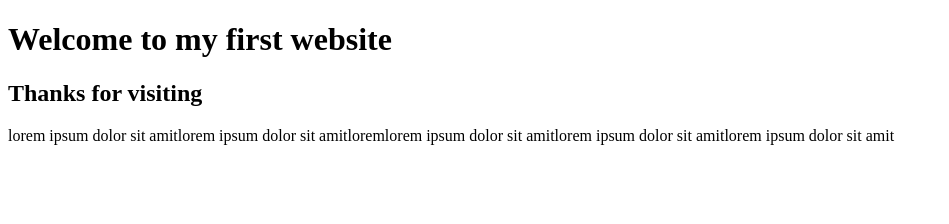
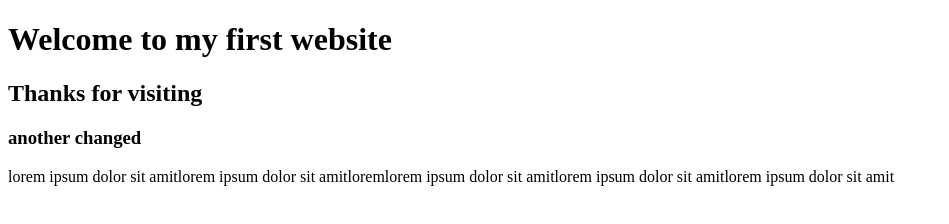
Before and after one commit to mohammad-arman/module1, a plain HTML site: page index.html in a window 1280 px wide. Shown: the whole page, without its empty margins (0-949 px from the left). Drawn offline with Linux system fonts and the light colour scheme.

Commit message:
another tag added

```diff
--- a/index.html
+++ b/index.html
@@ -10,6 +10,7 @@
 
 	<h1>Welcome to my first website</h1>
 	<h2>Thanks for visiting</h2>
+    <h3>another changed</h3>
 	<p>lorem ipsum dolor sit amitlorem ipsum dolor sit amitloremlorem ipsum dolor sit amitlorem ipsum dolor sit amitlorem ipsum dolor sit amit</p>
 <body>
 </body>
```
